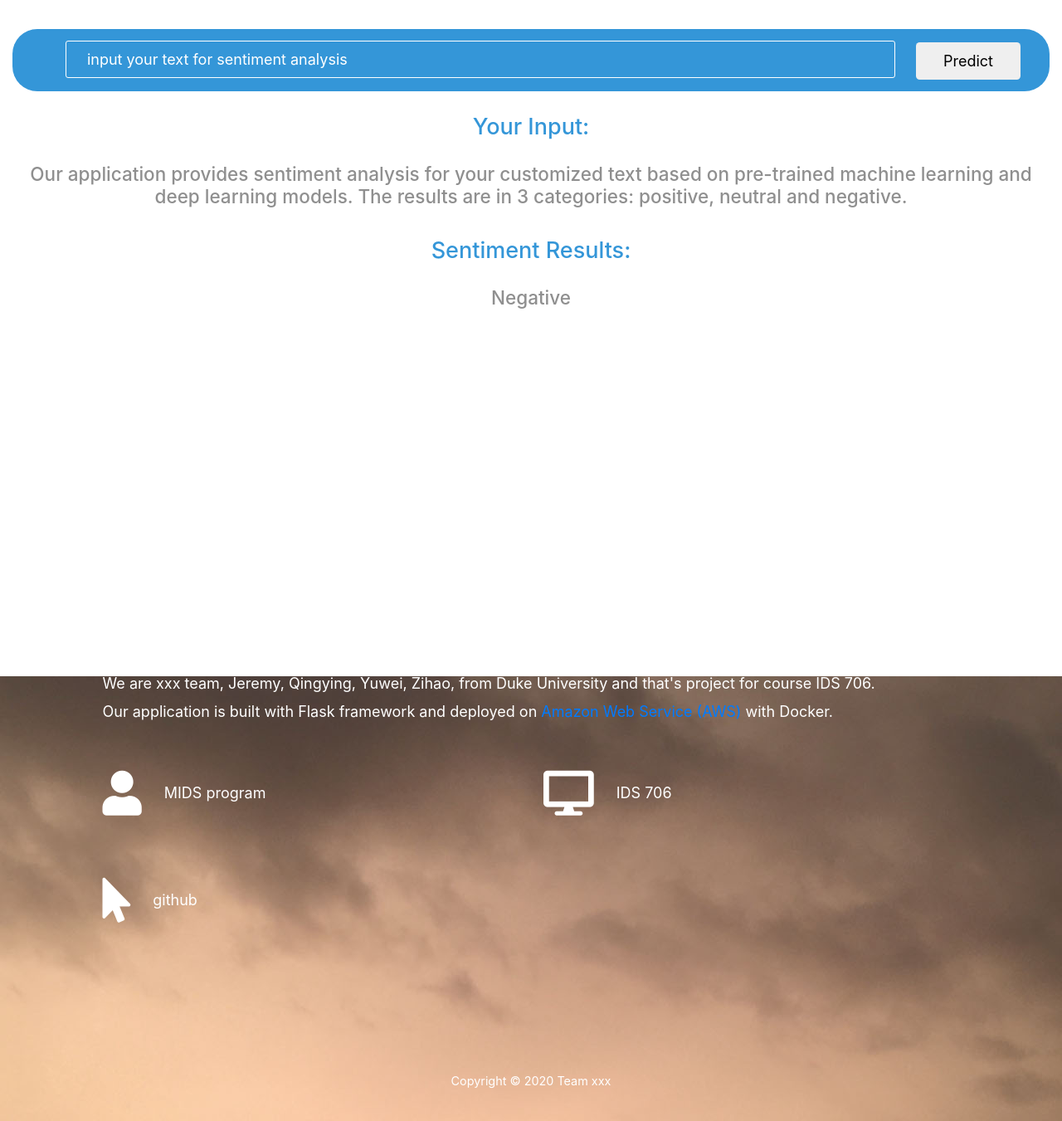
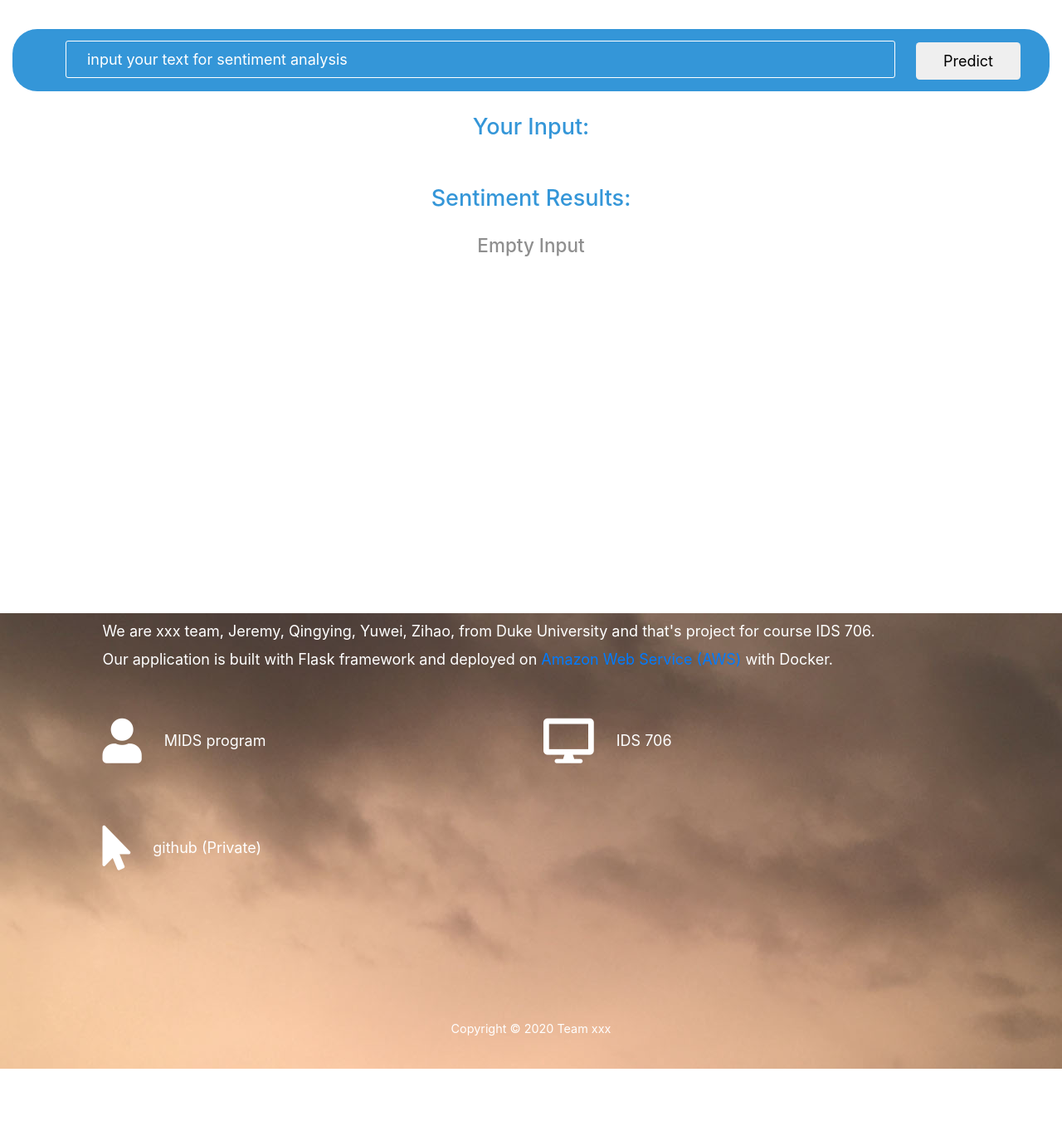
Before and after one commit to Jeremy-XiankangZeng/IDS706, a Flask app: page / in a window 1280 px wide. Shown: the part 1999-3350 px from the top of the page at 83% size. After the commit the page ends 3287 px from the top, so only its background shows below. Run offline with Flask 2, Linux system fonts and the light colour scheme; some libraries are stand-ins or nearby versions.

Commit message:
parse iput

```diff
--- a/app/app.py
+++ b/app/app.py
@@ -1,15 +1,17 @@
-from flask import Flask,render_template
-import random
+from flask import Flask,render_template, request
+import random,json
 
 app = Flask(__name__)
 
 @app.route('/', methods = ['GET', 'POST'])
 def index():
-    input_text = 'I like it'
-    input_text = "Our application provides sentiment analysis for your customized text based on pre-trained " \
-                 "machine learning and deep learning models. The results are in 3 categories: positive, neutral and negative."
-    res = random.choice(['Positive', 'Negative','Neutral'])
-    return render_template('./index.html',input_text=input_text, res = res)
+    input_text = request.values.get('user_text')
+    if input_text:
+        res = random.choice(['Positive', 'Negative','Neutral'])
+    else:
+        input_text = ''
+        res = 'Empty Input'
+    return render_template('./index.html',input_text=input_text, res=res)
 
 if __name__ == '__main__':
     app.run(debug=True)
--- a/app/templates/index.html
+++ b/app/templates/index.html
@@ -203,10 +203,10 @@
               </a>
             </div>
             <div class="col-sm-12 col-md-6 d-flex align-items-center tm-contact-item">
-              <a href="https://noahgift.github.io/cloud-data-analysis-at-scale/syllabus" class="tm-contact-item-link">
+              <a href="https://github.com/Jeremy-XiankangZeng/IDS706" class="tm-contact-item-link">
                   <i class="fas fa-3x fa-mouse-pointer mr-4"></i>
                   <span class="mb-0">
-                    <a rel="nofollow" href="https://noahgift.github.io/cloud-data-analysis-at-scale/syllabus" class="tm-footer-link">github</a>
+                    <a rel="nofollow" href="https://github.com/Jeremy-XiankangZeng/IDS706s" class="tm-footer-link">github (Private)</a>
                   </span>
               </a>
             </div>
```
